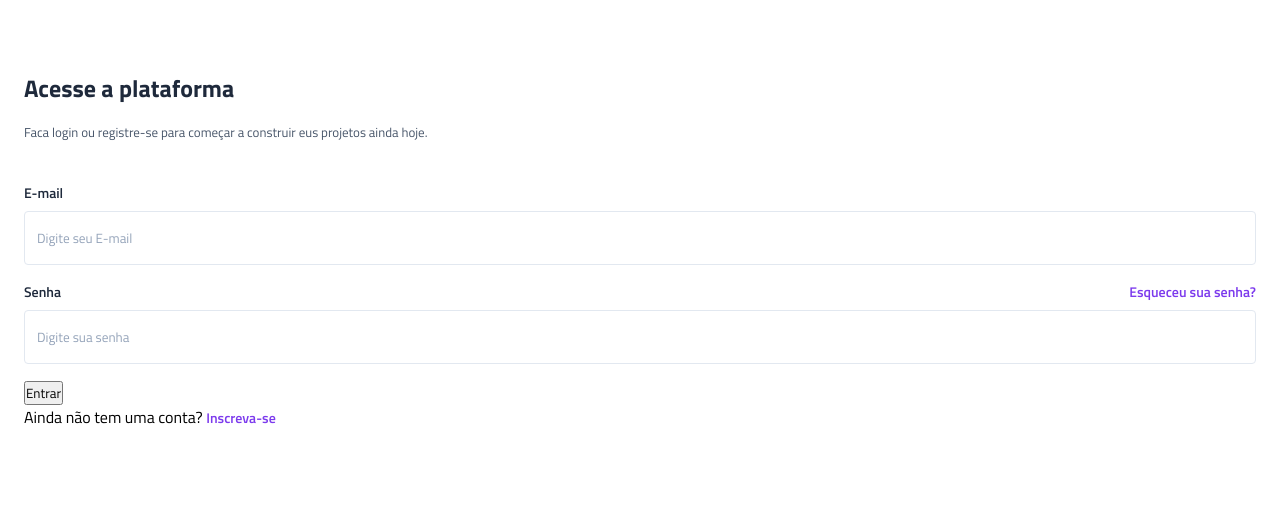
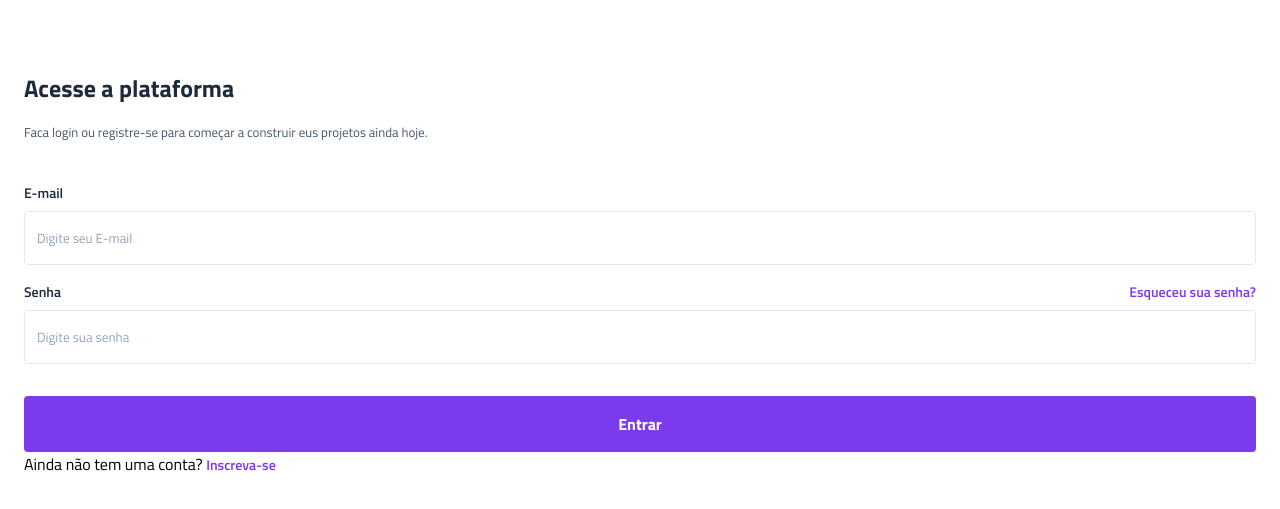
Before and after one commit to SORRYzs1/vetigo, a plain HTML site: page index.html in a window 1280 px wide. Shown: the part 123-632 px from the top of the page. Drawn offline with Linux system fonts and the light colour scheme.

Commit message:
estilização botão completa

```diff
--- a/style.css
+++ b/style.css
@@ -31,6 +31,8 @@ main {
     --gray-400: #94a3b9;
     --gray-200: #e2e8f0;
     --purple: #7c3aed;
+    --white: #ffff;
+
 
 }
 
@@ -44,7 +46,6 @@ main {
     margin-bottom: 1rem;
 
 }
-
 .login input{
     padding: 1rem 0.75rem;
     border: 1px solid var(--gray-200);
@@ -56,11 +57,23 @@ main {
     outline: 1px solid var(--purple);
 
 }
+
+.login button {
+    margin-top: 1rem;
+    padding-block: 1rem;
+    width: 100%;
+    background-color: #7c3aed;
+    border: none;
+    border-radius: 0.25rem;
+    font-size: 1rem;
+    font-weight: 700;
+
+    color: #ffff    ;
+
+}
 .login input::placeholder{
     color: var(--gray-400);
-
 }
-
 .login label{
     color: var(--gray-800);
     font-size: 0.875rem;
```
